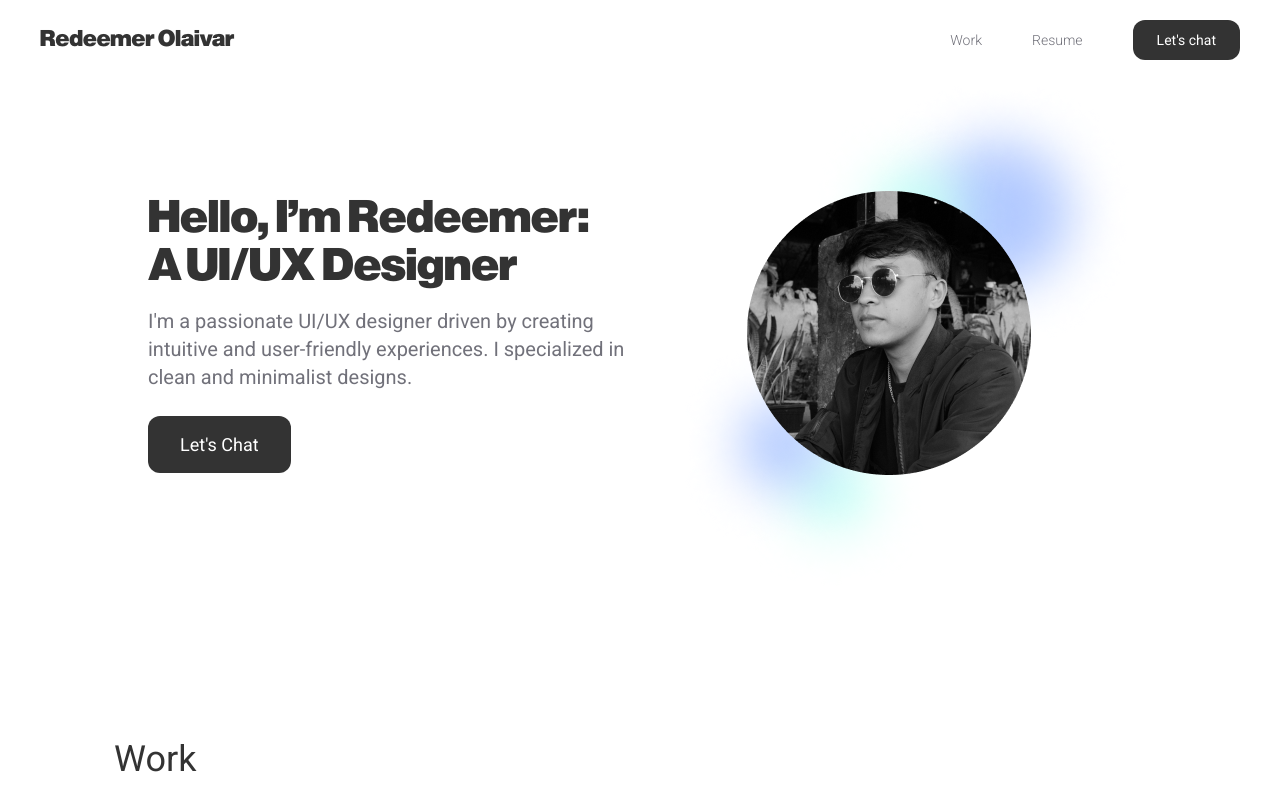
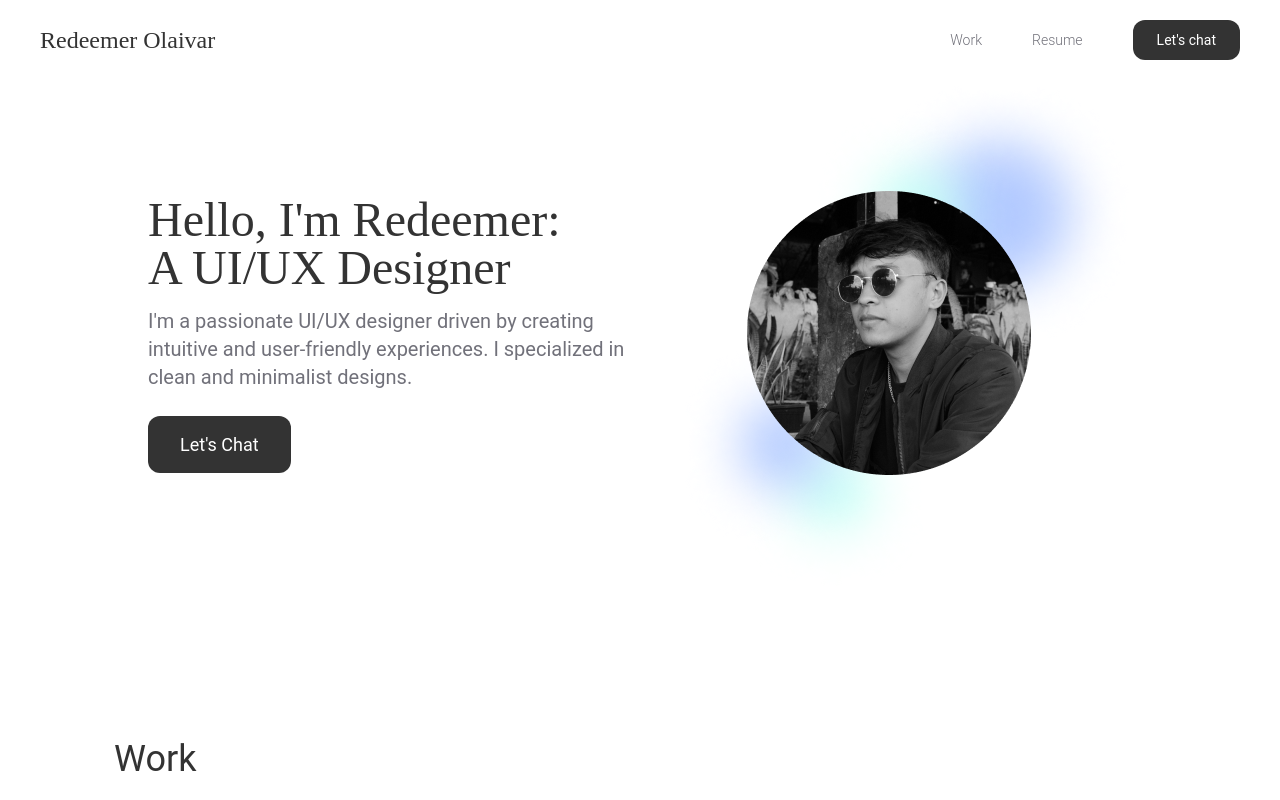
Before and after one commit to OlaivarRedeemer/portfolio, a Next.js app: page / in a window 1280 px wide. Shown: the top 800 px of the page. Built offline with nearby package versions, Linux system fonts and the light colour scheme.

Commit message:
feat: add inter font

```diff
--- a/src/app/globals.css
+++ b/src/app/globals.css
@@ -1,11 +1,5 @@
-@import url('https://fonts.googleapis.com/css2?family=Roboto:ital,wght@0,100;0,300;0,400;0,500;0,700;0,900;1,100;1,300;1,400;1,500;1,700;1,900&display=swap');
+@import url("https://fonts.googleapis.com/css2?family=Inter:ital,opsz,wght@0,14..32,100..900;1,14..32,100..900&display=swap");
 
 @tailwind base;
 @tailwind components;
 @tailwind utilities;
-
-@font-face {
-    font-family: Europa;
-    src: url('/assets/fonts/europa-grotesk-sh-bold.otf');
-    weight: 700;
-}
```
